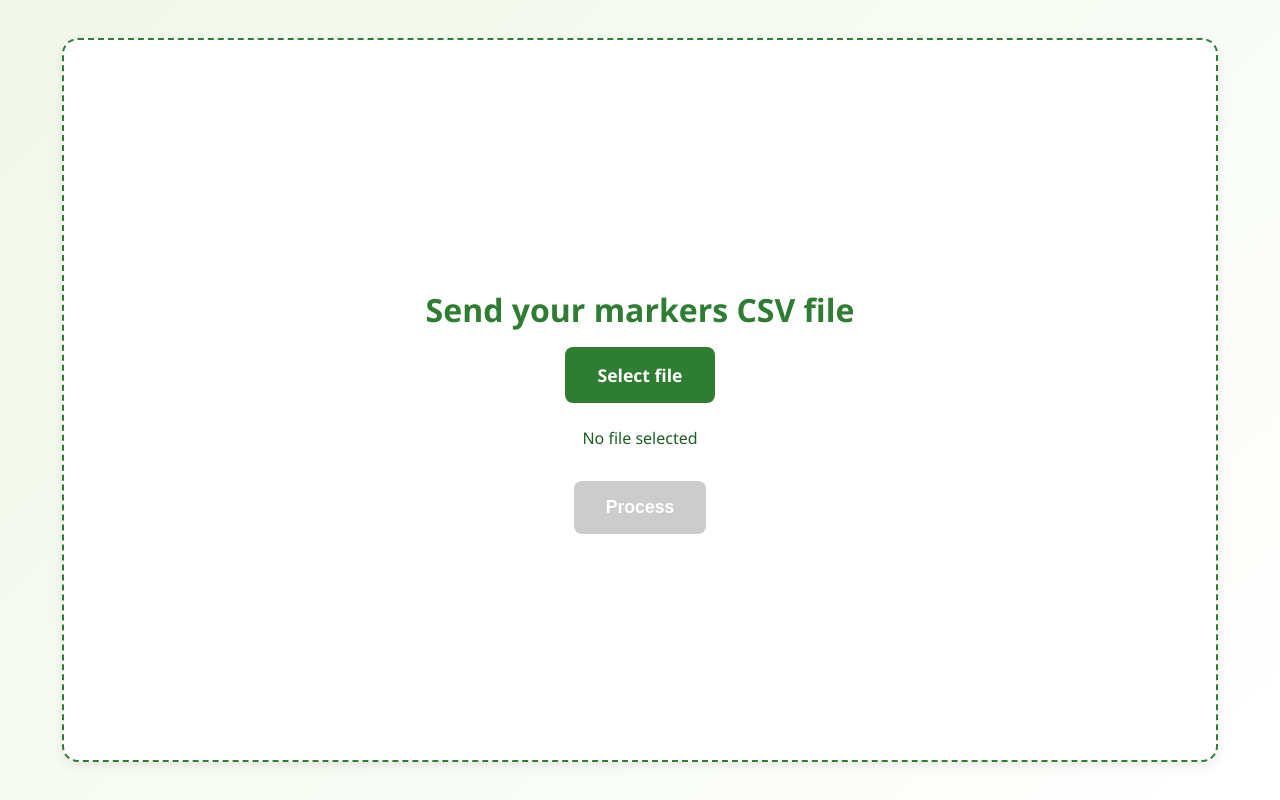
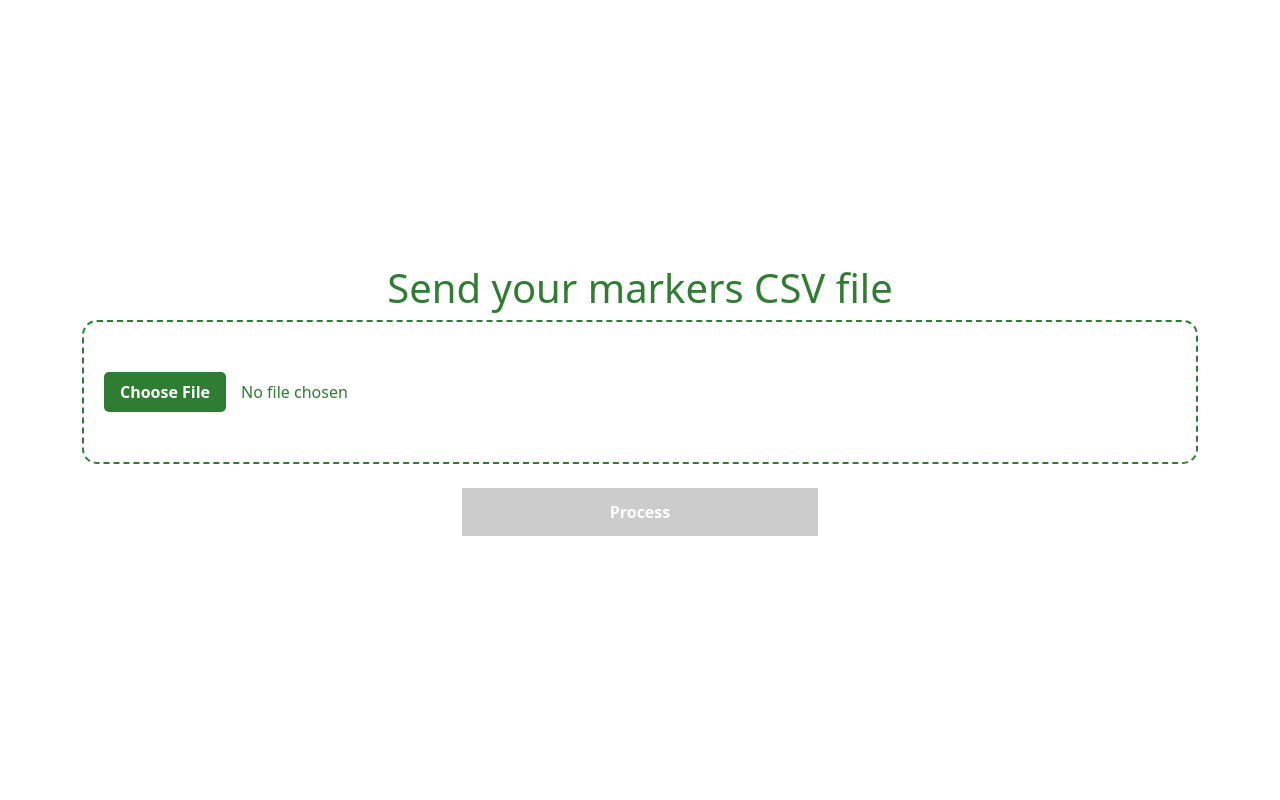
Before and after one commit to joaomateusferr/markers-to-chapters-converter, a PHP site: page / in a window 1280 px wide. Run offline with PHP 8.4, Linux system fonts and the light colour scheme.

Commit message:
Ui improvements

```diff
--- a/pages/upload.php
+++ b/pages/upload.php
@@ -1,38 +1,28 @@
 <form action="index.php" method="post" enctype="multipart/form-data">
-
-    <center>
-
-        <h1>Send your markers CSV file</h1>
-
-        <input type="file" name="csv" id="csv" accept=".csv,text/csv" required>
-        <label for="csv">Select file</label>
-        <div class="file-name" id="file-name">No file selected</div>
-        <div class="actions">
+    <div class="row"><h1>Send your markers CSV file</h1></div>
+    <div class="row justify-content-center">
+        <div class="col-md-12">
+            <input type="file" name="csv" id="csv" accept=".csv,text/csv" required>
+        </div>
+    </div>
+    <div class="row justify-content-center">
+        <div class="col-md-4">
             <button type="submit" id="submit-btn" disabled>Process</button>
         </div>
-
-    </center>
-
+    </div>
 </form>
 
 <script>
 
     const input = document.getElementById('csv');
-    const fileName = document.getElementById('file-name');
     const submitBtn = document.getElementById('submit-btn');
 
     input.addEventListener('change', () => {
 
         if (input.files.length > 0) {
-
-            fileName.textContent = "Selected file: " + input.files[0].name;
             submitBtn.disabled = false;
-
         } else {
-
-            fileName.textContent = "No file selected";
             submitBtn.disabled = true;
-
         }
 
     });
--- a/public/index.php
+++ b/public/index.php
@@ -2,12 +2,8 @@
 
 require dirname(__DIR__, 1). '/vendor/autoload.php';
 
-if(empty($_POST)){
+?>
 
-}
-
-
-?>
 <!DOCTYPE html>
 
 <html lang="en-US">
@@ -17,19 +13,21 @@ if(empty($_POST)){
     <meta name="viewport" content="width=device-width, initial-scale=1.0">
     <title>Markers Converter</title>
     <link rel="stylesheet" href="style.css">
+    <link href="https://cdn.jsdelivr.net/npm/bootstrap@5.3.8/dist/css/bootstrap.min.css" rel="stylesheet" integrity="sha384-sRIl4kxILFvY47J16cr9ZwB07vP4J8+LH7qKQnuqkuIAvNWLzeN8tE5YBujZqJLB" crossorigin="anonymous">
 </head>
 
 <body>
 
-    <div class="box">
+    <div class="container text-center">
 
-    <?php
-        if(empty($_FILES)){
-            include_once(dirname(__DIR__, 1).'/pages/upload.php');
-        } else {
-            include_once(dirname(__DIR__, 1).'/pages/result.php');
-        }
-    ?>
+        <?php
+
+            if(empty($_FILES))
+                include_once(dirname(__DIR__, 1).'/pages/upload.php');
+            else
+                include_once(dirname(__DIR__, 1).'/pages/result.php');
+
+        ?>
 
     </div>
 
--- a/public/style.css
+++ b/public/style.css
@@ -3,165 +3,140 @@
     --green-light: #e8f5e9;
     --green-hover: #1b5e20;
     --gray: #ccc;
+    --red-light: #c62828;
+    --red: #b71c1c;
 }
 
 body {
-    margin: 0;
-    height: 100vh;
-    background: linear-gradient(135deg, #f1f8e9, #ffffff);
-    font-family: "Segoe UI", Roboto, Arial, sans-serif;
+    background-color: var(--green-light);
+    font-family: 'Segoe UI', Tahoma, Geneva, Verdana, sans-serif;
+    color: var(--green);
     display: flex;
     align-items: center;
     justify-content: center;
+    min-height: 100vh;
+    margin: 0;
 }
 
-.box {
-    width: 90%;
-    height: 90%;
-    background: #fff;
-    border: 2px dashed var(--green);
-    border-radius: 16px;
-    box-shadow: 0 4px 12px rgba(0,0,0,0.08);
-    transition: all 0.3s ease;
-    display: flex;
-    flex-direction: column;
-    align-items: center;
-    justify-content: center;
+h1, h1.error {
+    color: var(--green) !important;
+    font-weight: 700;
+    margin-bottom: 2rem;
+    text-align: center;
 }
 
-.box:hover {
-    border-color: var(--green-hover);
-    transform: scale(1.01);
+h1.error {
+    Color: var(--red) !important;
+    background-color: white;
+    padding: 20px;
+    border-radius: 10px;
+    border: 2px dashed var(--red-light);
 }
 
-h1 {
-    margin-bottom: 1rem;
+input[type="file"] {
+    background-color: white;
+    border: 2px dashed var(--green); /* Borda pontilhada moderna */
+    padding: 50px 20px; /* Mais espaço vertical para parecer uma área de drop */
+    border-radius: 15px;
+    width: 100%;
+    margin-bottom: 1.5rem;
+    transition: all 0.3s ease-in-out;
     color: var(--green);
-    font-size: 2rem;
+    text-align: center;
+    cursor: pointer;
+    position: relative;
+}
+
+input[type="file"]:hover {
+    background-color: #ffffff;
+    border-color: var(--green-hover);
+    box-shadow: 0 0 15px rgba(46, 125, 50, 0.1);
+    transform: translateY(-2px);
+}
+
+input[type="file"]::file-selector-button {
+    background-color: var(--green);
+    color: white;
+    border: none;
+    padding: 8px 16px;
+    border-radius: 5px;
+    margin-right: 15px;
+    font-weight: 600;
+    cursor: pointer;
+    transition: background 0.3s;
+}
+
+input[type="file"]::file-selector-button:hover {
+    background-color: var(--green-hover);
+}
+
+button {
+    background-color: var(--green);
+    color: white;
+    border: none;
+    padding: 12px 30px;
+    border-radius: 8px;
+    font-size: 1rem;
+    font-weight: 600;
+    cursor: pointer;
+    transition: background 0.3s ease, transform 0.1s ease;
+    width: 100%;
+    margin: 15px auto;
+    box-shadow: 0 4px 6px rgba(0, 0, 0, 0.1);
+    display: block;
+}
+
+button:hover {
+    background-color: var(--green-hover);
+}
+
+button:active {
+    transform: scale(0.98);
+}
+
+button:disabled {
+    background-color: var(--gray);
+    cursor: not-allowed;
+    box-shadow: none;
 }
 
 .result {
-    margin-top: 1.5rem;
-    font-size: 1rem;
-    color: var(--green-hover);
-    font-weight: 500;
+    background-color: #ffffff;
+    border: 1px solid var(--gray);
+    border-left: 8px solid var(--green); /* Borda lateral mais espessa */
+    border-radius: 8px;
+    padding: 1.5rem 2rem !important; /* Mais respiro interno */
+    margin: 2rem auto !important;
+    text-align: left;
+    max-height: 400px;
+    overflow-y: auto;
+    color: var(--green);
+    box-shadow: 0 4px 15px rgba(0, 0, 0, 0.05);
+    display: inline-block; /* Ajusta ao conteúdo */
+    min-width: 80%; /* Garante que não fique muito estreito */
 }
 
-.error {
-    background: #ffebee;
-    border: 1px solid #ef9a9a;
-    color: #b71c1c;
-    padding: 0.8rem;
-    border-radius: 8px;
+.result .row {
+    padding: 10px 0;
+    justify-content: left !important;
+    margin: 0 !important; /* Limpa margens negativas do Bootstrap */
+    border-bottom: 1px solid var(--green-light);
+    font-family: 'Courier New', Courier, monospace; /* Fonte monoespaçada para timestamps */
 }
 
-input[type="file"] {
-    display: none;
+.result .row:last-child {
+    border-bottom: none;
 }
 
 label {
-    display: inline-block;
-    padding: 1rem 2rem;
-    background: var(--green);
-    color: #fff;
-    border-radius: 8px;
-    cursor: pointer;
     font-weight: 600;
-    transition: background 0.3s ease;
-    font-size: 1.1rem;
+    color: var(--green);
+    margin-bottom: 1rem;
+    display: block;
 }
 
-label:hover {
-    background: var(--green-hover);
+.row {
+    margin-left: 0;
+    margin-right: 0;
+    justify-content: center;
 }
-
-.file-name {
-    margin-top: 1.5rem;
-    font-size: 1rem;
-    color: var(--green-hover);
-    font-weight: 500;
-}
-
-.actions {
-    margin-top: 2rem;
-}
-
-button {
-    padding: 1rem 2rem;
-    background: var(--green);
-    color: #fff;
-    border: none;
-    border-radius: 8px;
-    cursor: pointer;
-    font-weight: 600;
-    transition: background 0.3s ease;
-    font-size: 1.1rem;
-}
-
-button:disabled {
-    background: var(--gray);
-    cursor: not-allowed;
-}
-
-button:hover:enabled {
-    background: var(--green-hover);
-}
-
-.checkbox-wrapper {
-    margin-top: 1.5rem;
-}
-
-.checkbox-wrapper input[type="checkbox"] {
-    display: none;
-}
-
-.checkbox-wrapper label {
-    display: flex;
-    align-items: center;
-    gap: 0.75rem;
-    cursor: pointer;
-    background: none;
-    padding: 0;
-    font-size: 1rem;
-    color: var(--green-hover);
-    font-weight: 500;
-}
-
-.checkbox-ui {
-    width: 22px;
-    height: 22px;
-    border: 2px solid var(--green);
-    border-radius: 6px;
-    display: inline-flex;
-    align-items: center;
-    justify-content: center;
-    transition: all 0.2s ease;
-}
-
-.checkbox-ui::after {
-    content: "✓";
-    font-size: 16px;
-    color: white;
-    opacity: 0;
-    transform: scale(0.5);
-    transition: all 0.2s ease;
-}
-
-.checkbox-wrapper input:checked + label .checkbox-ui {
-    background: var(--green);
-    border-color: var(--green);
-}
-
-.checkbox-wrapper input:checked + label .checkbox-ui::after {
-    opacity: 1;
-    transform: scale(1);
-}
-
-.checkbox-wrapper label:hover .checkbox-ui {
-    border-color: var(--green-hover);
-}
-
-.checkbox-wrapper input:focus + label .checkbox-ui {
-    outline: 3px solid var(--green-light);
-    outline-offset: 2px;
-}
```
Also changed, not shown: pages/result.php (+32 -7 lines).
